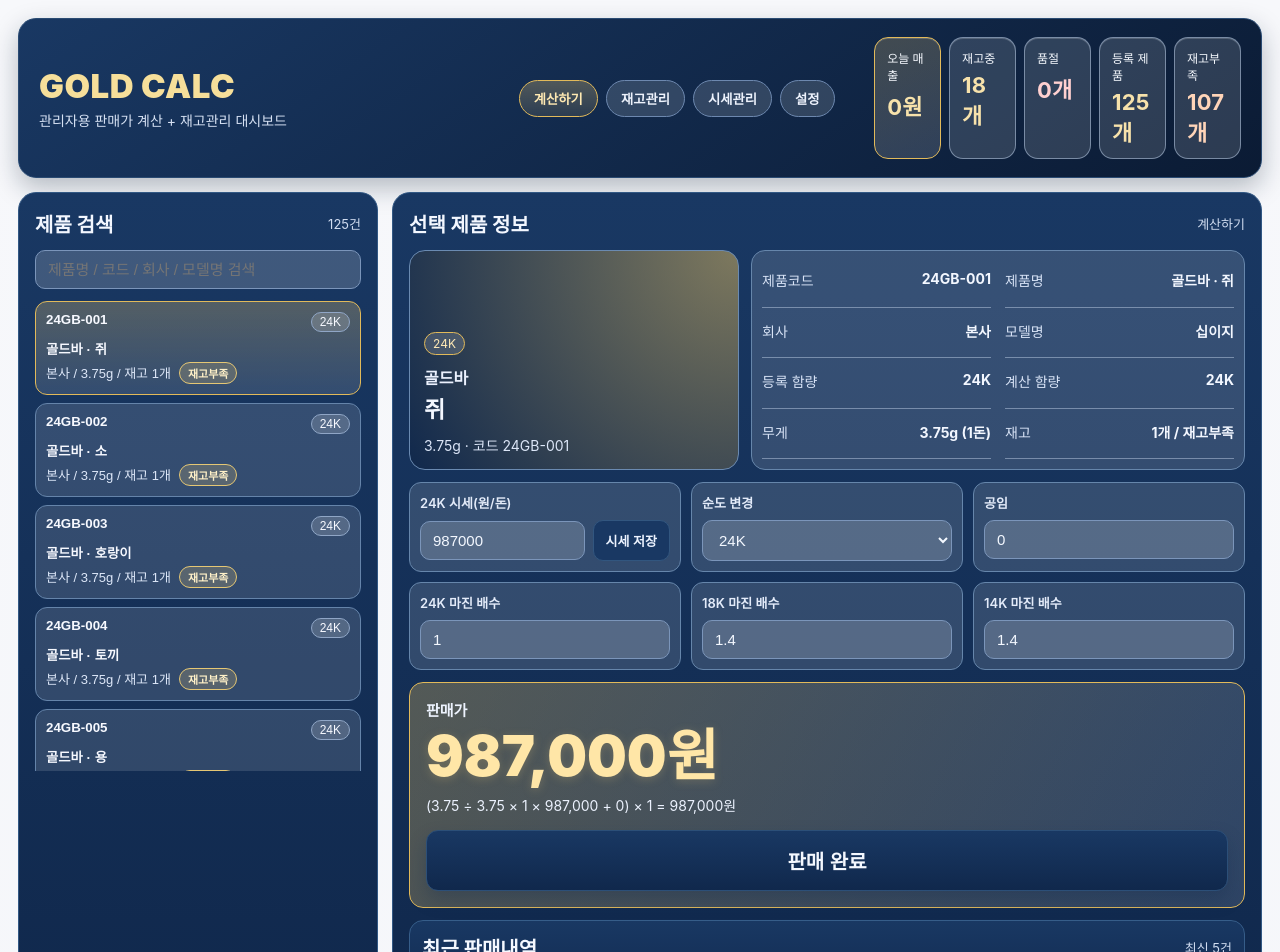
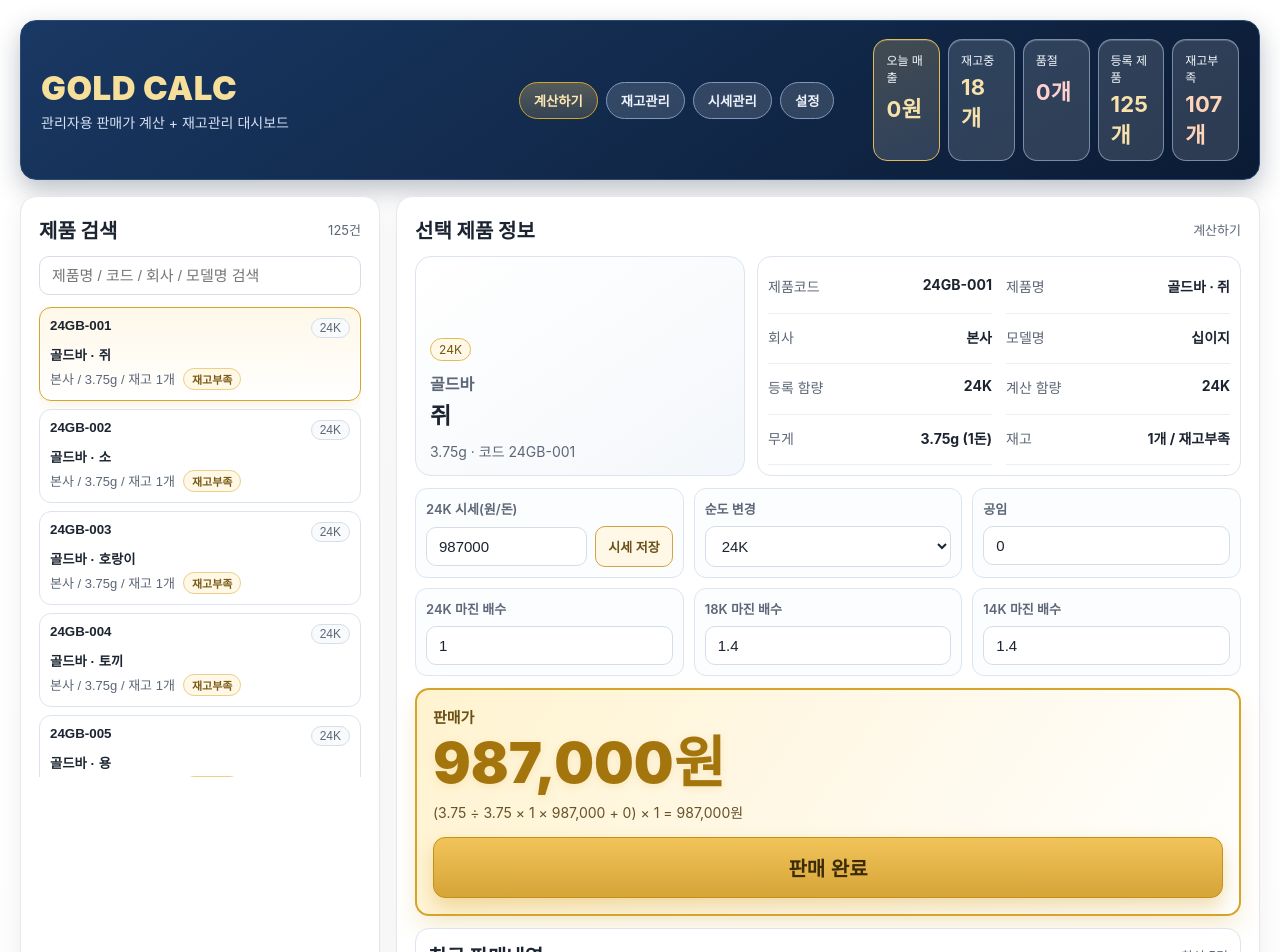
Before and after one commit to rltn33/gold-calc, a React (Vite) app: page / in a window 1280 px wide. Shown: the top 952 px of the page. Built offline with nearby package versions, Linux system fonts and the light colour scheme.

Commit message:
Redesign dashboard UI to premium hybrid light theme

```diff
--- a/src/App.css
+++ b/src/App.css
@@ -1,16 +1,16 @@
 :root {
-  --bg-main: #eceff5;
+  --bg-main: #f3f4f6;
   --bg-surface: #ffffff;
-  --bg-soft: #f3f5fa;
+  --bg-soft: #f8fafc;
   --navy-950: #0b1b34;
   --navy-900: #10284c;
   --navy-800: #193863;
   --navy-700: #2a4b76;
   --gold-500: #d5a42b;
   --gold-400: #e2ba5a;
-  --text-900: #0f2340;
-  --text-700: #3f5779;
-  --border: #cdd7e6;
+  --text-900: #1b2430;
+  --text-700: #5c6777;
+  --border: #e5e7eb;
 }
 
 * { box-sizing: border-box; }
@@ -18,16 +18,16 @@
 body {
   margin: 0;
   font-family: "Pretendard", "Noto Sans KR", -apple-system, BlinkMacSystemFont, "Segoe UI", sans-serif;
-  background: linear-gradient(180deg, #f7f8fb 0%, #eceff5 100%);
+  background: linear-gradient(180deg, #ffffff 0%, var(--bg-main) 100%);
   color: var(--text-900);
 }
 
 .dashboard-page {
   min-height: 100vh;
-  padding: 18px;
+  padding: 20px;
   display: flex;
   flex-direction: column;
-  gap: 14px;
+  gap: 16px;
 }
 
 .topbar,
@@ -35,9 +35,10 @@ body {
 .product-panel,
 .inventory-panel {
   border: 1px solid var(--border);
-  border-radius: 18px;
+  border-radius: 16px;
   background: var(--bg-surface);
   color: var(--text-900);
+  box-shadow: 0 8px 24px rgba(15, 23, 42, 0.06);
 }
 
 .topbar {
@@ -69,7 +70,7 @@ body {
 }
 
 .menu-tab {
-  border: 1px solid #6d88af;
+  border: 1px solid #7f97bb;
   background: rgba(247, 250, 255, 0.14);
   color: #edf2fc;
   border-radius: 999px;
@@ -79,9 +80,9 @@ body {
 }
 
 .menu-tab.active {
-  border-color: var(--gold-400);
+  border-color: var(--gold-500);
   color: #ffe9b2;
-  background: linear-gradient(180deg, rgba(223, 191, 114, 0.3), rgba(223, 191, 114, 0.12));
+  background: linear-gradient(180deg, rgba(223, 191, 114, 0.32), rgba(223, 191, 114, 0.16));
 }
 
 .header-stats {
@@ -110,19 +111,19 @@ body {
 .dashboard-main {
   display: grid;
   grid-template-columns: 360px 1fr;
-  gap: 14px;
+  gap: 16px;
   min-height: 430px;
 }
 
 .search-panel,
 .product-panel,
-.inventory-panel { padding: 16px; }
+.inventory-panel { padding: 18px; }
 
 .search-panel,
 .product-panel {
-  background: linear-gradient(180deg, var(--navy-800) 0%, var(--navy-900) 100%);
-  border-color: #325884;
-  color: #f3f7ff;
+  background: var(--bg-surface);
+  border-color: var(--border);
+  color: var(--text-900);
 }
 
 .panel-head {
@@ -134,13 +135,13 @@ body {
 }
 
 .panel-head h2 { margin: 0; font-size: 20px; color: inherit; }
-.panel-head span { color: #d0dcf0; font-size: 13px; }
+.panel-head span { color: var(--text-700); font-size: 13px; }
 
 .field {
   width: 100%;
-  border: 1px solid #7b95ba;
-  background: rgba(255, 255, 255, 0.17);
-  color: #f4f8ff;
+  border: 1px solid #d6dde8;
+  background: #ffffff;
+  color: var(--text-900);
   border-radius: 10px;
   padding: 10px 12px;
   font-size: 15px;
@@ -156,9 +157,9 @@ body {
 }
 
 .product-item {
-  border: 1px solid #6584aa;
-  background: rgba(255, 255, 255, 0.13);
-  color: #f7f9ff;
+  border: 1px solid #dbe3ef;
+  background: #ffffff;
+  color: var(--text-900);
   border-radius: 12px;
   padding: 10px;
   text-align: left;
@@ -166,14 +167,15 @@ body {
 }
 
 .product-item.active {
-  border-color: var(--gold-400);
-  background: linear-gradient(180deg, rgba(223, 191, 114, 0.3), rgba(255, 255, 255, 0.12));
+  border-color: var(--gold-500);
+  background: linear-gradient(180deg, #fff8e8, #ffffff);
+  box-shadow: 0 6px 14px rgba(213, 164, 43, 0.12);
 }
 
 .item-top { display: flex; justify-content: space-between; }
-.badge { background: rgba(255, 255, 255, 0.16); border: 1px solid #90a6c6; padding: 2px 8px; border-radius: 999px; font-size: 12px; }
+.badge { background: #f8fafc; border: 1px solid #d6deea; padding: 2px 8px; border-radius: 999px; font-size: 12px; color: var(--text-700); }
 .item-name { margin-top: 7px; font-weight: 700; }
-.item-sub { margin-top: 4px; color: #dde7f8; font-size: 13px; }
+.item-sub { margin-top: 4px; color: var(--text-700); font-size: 13px; }
 .stock-badge {
   margin-left: 8px;
   border-radius: 999px;
@@ -183,9 +185,9 @@ body {
   display: inline-flex;
   align-items: center;
 }
-.stock-badge.instock { background: rgba(126, 170, 126, 0.2); border: 1px solid #98c698; color: #ecfced; }
-.stock-badge.low { background: rgba(223, 191, 114, 0.22); border: 1px solid #e5c774; color: #fff1c8; }
-.stock-badge.soldout { background: rgba(199, 120, 120, 0.22); border: 1px solid #d89b9b; color: #ffe1e1; }
+.stock-badge.instock { background: #edf7ef; border: 1px solid #b9d8be; color: #256437; }
+.stock-badge.low { background: #fff8e7; border: 1px solid #ecd08a; color: #7a5a17; }
+.stock-badge.soldout { background: #fff0f0; border: 1px solid #e8bcbc; color: #8a2f2f; }
 
 .product-overview {
   display: grid;
@@ -195,10 +197,10 @@ body {
 
 .image-wrap {
   border-radius: 16px;
-  border: 1px solid #6a8ab1;
+  border: 1px solid #dce4ef;
   min-height: 220px;
   padding: 14px;
-  background: radial-gradient(circle at top right, rgba(226, 186, 90, 0.5), rgba(16, 40, 76, 0.96));
+  background: linear-gradient(145deg, #ffffff, #f4f7fb);
   display: flex;
   flex-direction: column;
   justify-content: end;
@@ -209,35 +211,35 @@ body {
   font-size: 12px;
   border-radius: 999px;
   padding: 3px 8px;
-  background: rgba(255, 255, 255, 0.14);
+  background: #fff8e7;
   border: 1px solid var(--gold-400);
-  color: #ffe9b5;
+  color: #765512;
 }
 
-.image-title { margin-top: 10px; color: #ebf1fe; font-weight: 600; }
+.image-title { margin-top: 10px; color: var(--text-700); font-weight: 600; }
 .image-name { font-size: 23px; font-weight: 800; margin-top: 2px; }
-.image-meta { color: #dce6f8; margin-top: 10px; font-size: 14px; }
+.image-meta { color: var(--text-700); margin-top: 10px; font-size: 14px; }
 
 .info-grid {
-  border: 1px solid #6686ab;
+  border: 1px solid #dde5f0;
   border-radius: 14px;
   padding: 10px;
   display: grid;
   grid-template-columns: 1fr 1fr;
   gap: 4px 14px;
-  background: rgba(255, 255, 255, 0.13);
+  background: #ffffff;
 }
 
 .info-row {
   padding: 9px 0;
-  border-bottom: 1px solid rgba(202, 218, 240, 0.45);
+  border-bottom: 1px solid #ebeff5;
   display: flex;
   justify-content: space-between;
   gap: 12px;
   font-size: 14px;
 }
 
-.info-row span { color: #d8e3f6; }
+.info-row span { color: var(--text-700); }
 
 .calc-grid {
   margin-top: 12px;
@@ -247,31 +249,32 @@ body {
 }
 
 .calc-card {
-  border: 1px solid #6686ab;
-  background: rgba(255, 255, 255, 0.13);
+  border: 1px solid #dde5f0;
+  background: #fcfdff;
   border-radius: 12px;
   padding: 10px;
 }
 
-.calc-card label { display: block; margin-bottom: 8px; color: #e3ebf9; font-size: 13px; font-weight: 600; }
+.calc-card label { display: block; margin-bottom: 8px; color: var(--text-700); font-size: 13px; font-weight: 600; }
 
 .price-box {
   margin-top: 12px;
-  border: 1px solid var(--gold-400);
-  background: linear-gradient(120deg, rgba(226, 186, 90, 0.31), rgba(255, 255, 255, 0.12));
+  border: 2px solid var(--gold-500);
+  background: linear-gradient(125deg, #fff3cf 0%, #fff9eb 55%, #ffffff 100%);
   border-radius: 14px;
   padding: 16px;
+  box-shadow: 0 12px 24px rgba(213, 164, 43, 0.18);
 }
 
-.price-label { color: #edf3fe; font-weight: 700; font-size: 15px; }
-.price-value { color: #ffe6a7; font-weight: 900; font-size: 56px; margin-top: 6px; line-height: 1.1; text-shadow: 0 2px 10px rgba(223, 191, 114, 0.25); }
-.formula { margin-top: 8px; color: #ebf1fd; font-size: 14px; line-height: 1.45; }
+.price-label { color: #6b4f16; font-weight: 800; font-size: 15px; }
+.price-value { color: #a5750d; font-weight: 900; font-size: 56px; margin-top: 6px; line-height: 1.1; text-shadow: 0 2px 8px rgba(213, 164, 43, 0.18); }
+.formula { margin-top: 8px; color: #66522a; font-size: 14px; line-height: 1.45; }
 
 .inventory-panel {
   background: var(--bg-surface);
   color: var(--text-900);
   border: 1px solid var(--border);
-  box-shadow: 0 10px 28px rgba(16, 40, 76, 0.08);
+  box-shadow: 0 10px 28px rgba(15, 23, 42, 0.08);
 }
 
 .inventory-panel .panel-head h2 { color: var(--text-900); }
@@ -280,21 +283,21 @@ body {
 .sale-button {
   margin-top: 14px;
   width: 100%;
-  border: 1px solid #2c4f78;
-  background: linear-gradient(180deg, var(--navy-800), var(--navy-900));
-  color: #f4f8ff;
+  border: 1px solid #c58f18;
+  background: linear-gradient(180deg, #f1c45a, #d6a437);
+  color: #3c2b07;
   border-radius: 12px;
   padding: 15px 14px;
   font-size: 20px;
   font-weight: 800;
   cursor: pointer;
-  box-shadow: 0 9px 18px rgba(16, 40, 76, 0.28);
+  box-shadow: 0 10px 20px rgba(213, 164, 43, 0.36);
   transition: transform 0.15s ease, box-shadow 0.15s ease;
 }
 
 .sale-button:hover:not(:disabled) {
   transform: translateY(-1px);
-  box-shadow: 0 10px 20px rgba(31, 53, 88, 0.32);
+  box-shadow: 0 12px 24px rgba(213, 164, 43, 0.42);
 }
 
 .sale-button:disabled {
@@ -304,11 +307,11 @@ body {
 
 .recent-sales-card {
   margin-top: 12px;
-  border: 1px solid #365d89;
-  background: linear-gradient(180deg, var(--navy-800), var(--navy-900));
+  border: 1px solid #dce4ef;
+  background: #ffffff;
   border-radius: 14px;
   padding: 12px;
-  color: #f4f8ff;
+  color: var(--text-900);
 }
 
 .recent-sales-list {
@@ -317,20 +320,20 @@ body {
 }
 
 .recent-sale-item {
-  border: 1px solid #6f8db2;
+  border: 1px solid #dde5f0;
   border-radius: 10px;
   padding: 10px 12px;
-  background: rgba(255, 255, 255, 0.1);
+  background: #f9fbff;
   display: flex;
   justify-content: space-between;
   align-items: center;
   gap: 8px;
 }
 
-.recent-sale-item b { color: #f4f8ff; }
-.recent-sale-item div { color: #d9e3f5; font-size: 12px; margin-top: 2px; }
-.recent-sale-item strong { color: #ffe29e; white-space: nowrap; }
-.recent-sales-empty { color: #d9e4f7; font-size: 14px; padding: 4px 2px; }
+.recent-sale-item b { color: var(--text-900); }
+.recent-sale-item div { color: var(--text-700); font-size: 12px; margin-top: 2px; }
+.recent-sale-item strong { color: #9a6f10; white-space: nowrap; }
+.recent-sales-empty { color: var(--text-700); font-size: 14px; padding: 4px 2px; }
 
 .sales-log-wrap {
   margin-top: 14px;
@@ -349,9 +352,9 @@ body {
 }
 
 .sub-button {
-  border: 1px solid #32567f;
-  background: var(--navy-800);
-  color: #ecf3ff;
+  border: 1px solid #d3a245;
+  background: #fff8e7;
+  color: #6c5019;
   border-radius: 10px;
   padding: 10px 12px;
   font-size: 13px;
@@ -384,9 +387,9 @@ body {
 
 table { width: 100%; border-collapse: collapse; min-width: 980px; }
 th, td { padding: 12px 12px; border-bottom: 1px solid #dde5f1; text-align: left; font-size: 14px; line-height: 1.45; }
-thead th { background: #e9eff8; color: #1f3e66; position: sticky; top: 0; z-index: 1; }
-.inventory-panel tbody tr:hover { background: #f2f6fd; }
-.selected-row { background: #fff3d4; }
+thead th { background: #f6f8fb; color: #3d495a; position: sticky; top: 0; z-index: 1; }
+.inventory-panel tbody tr:hover { background: #f8fafd; }
+.selected-row { background: #fff8e7; }
 
 @media (max-width: 1240px) {
   .topbar { grid-template-columns: 1fr; }
```
